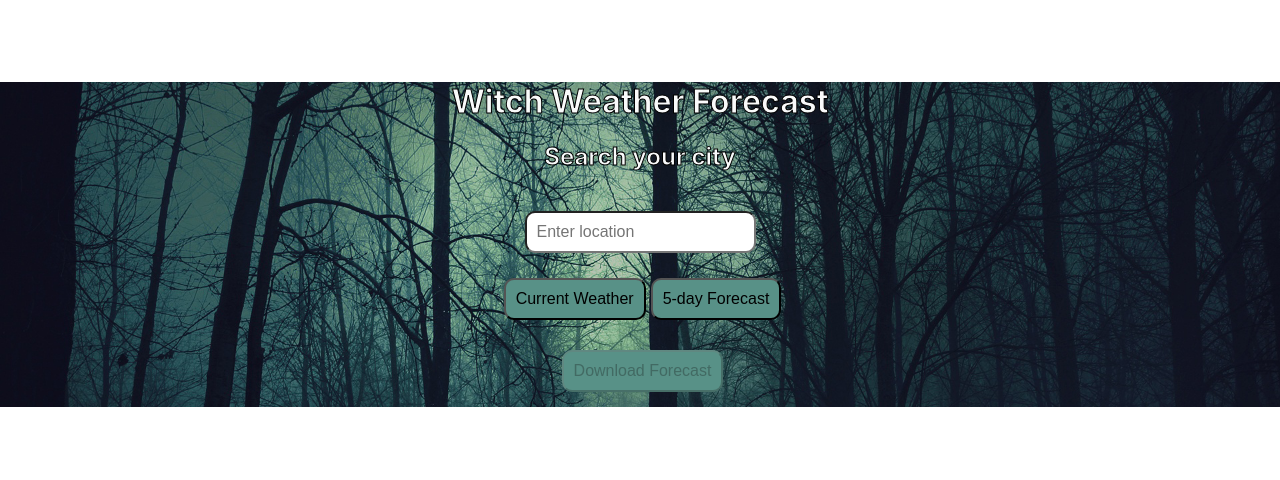
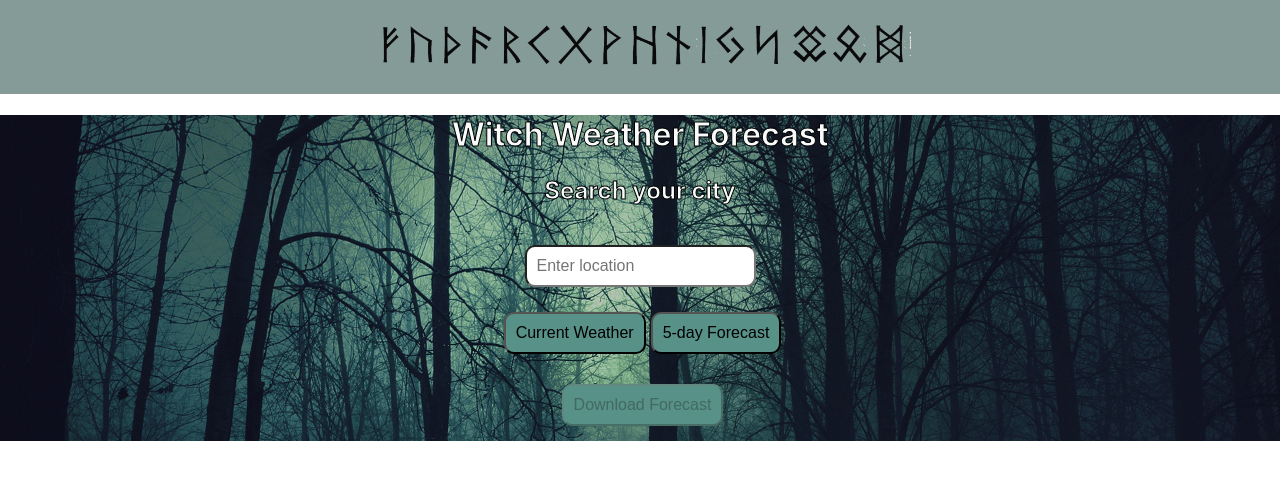
Before and after one commit to annie-uchiha/witch-weather-forecast, a React (Create React App) app in the folder weather-app/: page / in a window 1280 px wide. Shown: the top 480 px of the page. Built offline with nearby package versions, Linux system fonts and the light colour scheme.

Commit message:
fix styling

```diff
--- a/weather-app/src/App.css
+++ b/weather-app/src/App.css
@@ -42,3 +42,8 @@
   justify-content: center;
   gap: 1rem;
 }
+
+.weather {
+  margin: 0;
+  padding: 0;
+}
--- a/weather-app/src/App.js
+++ b/weather-app/src/App.js
@@ -1,5 +1,6 @@
 import React, { useState, useEffect } from "react";
 import Weather from "./Weather";
+import Header from "./Header";
 import "./App.css";
 
 function App() {
@@ -23,9 +24,7 @@ function App() {
           </video>
         </div>
       )}
-      <header className="App-header">
-        <h1>Witches Weather Forecast</h1>
-      </header>
+      <Header />
       {showContent && <Weather />}
     </div>
   );
--- /dev/null
+++ b/weather-app/src/Header.js
@@ -0,0 +1,16 @@
+import React from "react";
+import "./Header.scss";
+
+const Header = () => {
+  return (
+    <header className="header">
+      <img
+        src="./assets/header-banner.png"
+        alt="Header"
+        className="header-image"
+      />
+    </header>
+  );
+};
+
+export default Header;
--- /dev/null
+++ b/weather-app/src/Header.scss
@@ -0,0 +1,11 @@
+.header {
+  background-color: rgba(87, 117, 112, 0.726);
+  padding: 20px;
+  text-align: center;
+  box-sizing: border-box;
+}
+
+.header-image {
+  max-width: 100%;
+  height: 50px;
+}
--- a/weather-app/src/Weather.js
+++ b/weather-app/src/Weather.js
@@ -52,10 +52,9 @@ function Weather() {
   const filterForecastData = (data) => {
     const filteredData = data.list.filter((item) => {
       const date = new Date(item.dt * 1000);
-      return date.getHours() === 9; // 9 AM each day
+      return date.getHours() === 9;
     });
 
-    // Get the first 5 days at 9 AM
     const days = {};
     for (const item of filteredData) {
       const date = new Date(item.dt * 1000).toISOString().split("T")[0];
--- a/weather-app/src/components/WeatherCard.scss
+++ b/weather-app/src/components/WeatherCard.scss
@@ -9,7 +9,8 @@
   background: -o-linear-gradient(bottom, rgb(88, 145, 135), rgb(175, 223, 175));
   background: linear-gradient(to top, rgb(88, 145, 135), rgb(175, 223, 175));
   margin-bottom: 120px;
-  font-size: 1rem;
+  font-size: 1.2rem;
+  color: rgb(244, 247, 244);
   font-weight: 700;
   border-radius: 10px;
   position: relative;
```
Also changed, not shown: weather-app/src/assets/header-banner.png (added).
